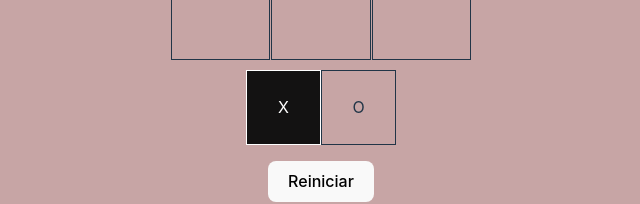
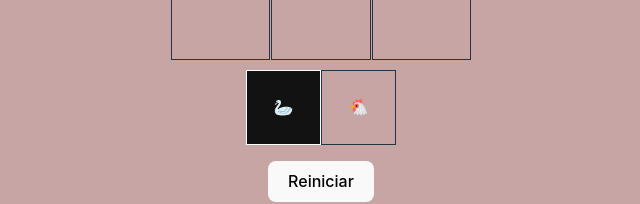
Before and after one commit to webferrol/tic-tac-toe-react-ts, a React (Vite) app: page / in a window 1280 px wide. Shown: the part 482-686 px from the top of the page, without its empty margins (319-959 px from the left). Built offline with nearby package versions, Linux system fonts and the light colour scheme.

Commit message:
updated constants: added icons

```diff
--- a/src/constants.ts
+++ b/src/constants.ts
@@ -1,4 +1,4 @@
 export const TURN = {
-  x: Symbol('X'),
-  o: Symbol('O')
+  x: Symbol('🦢'),
+  o: Symbol('🐔')
 }
```
